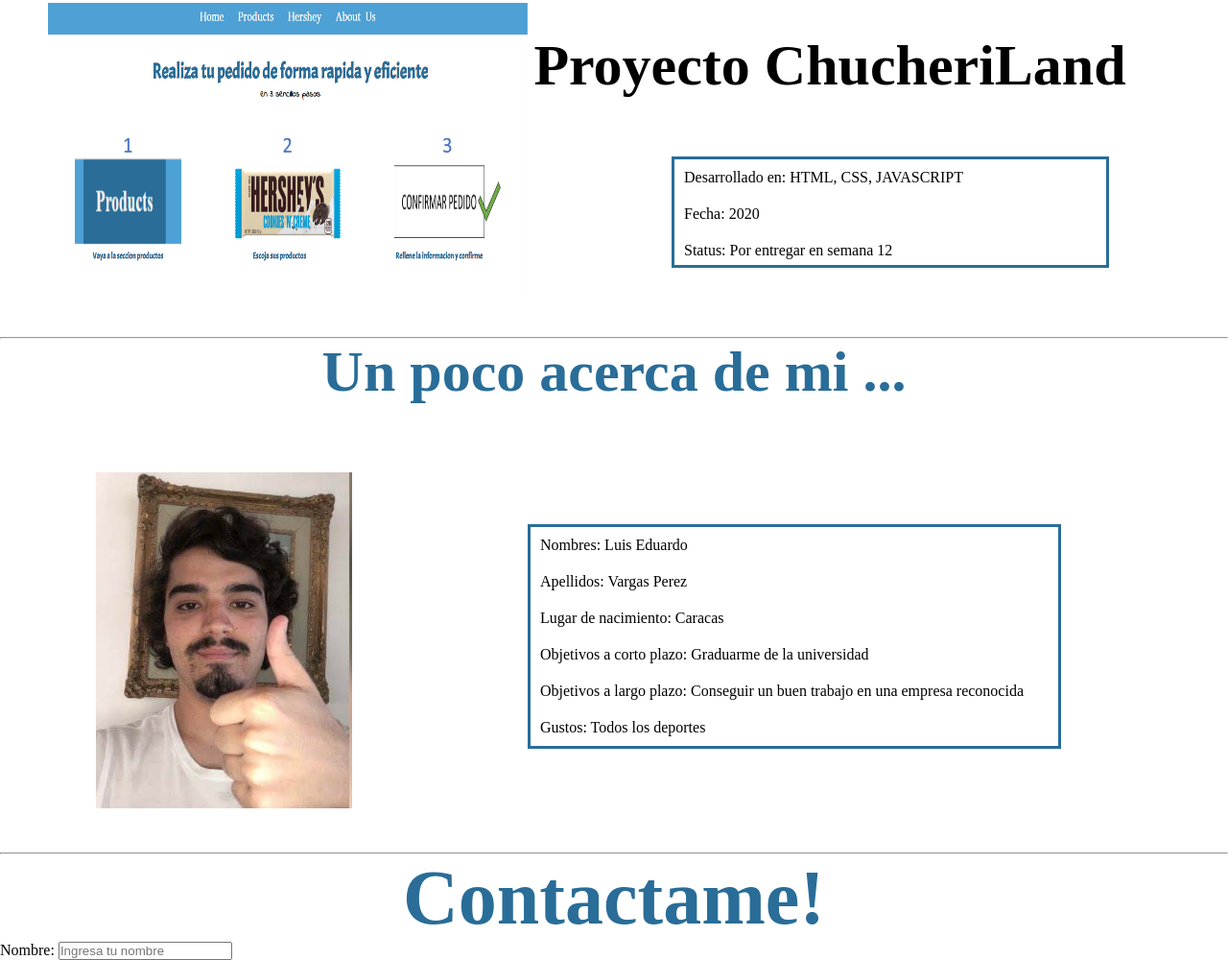
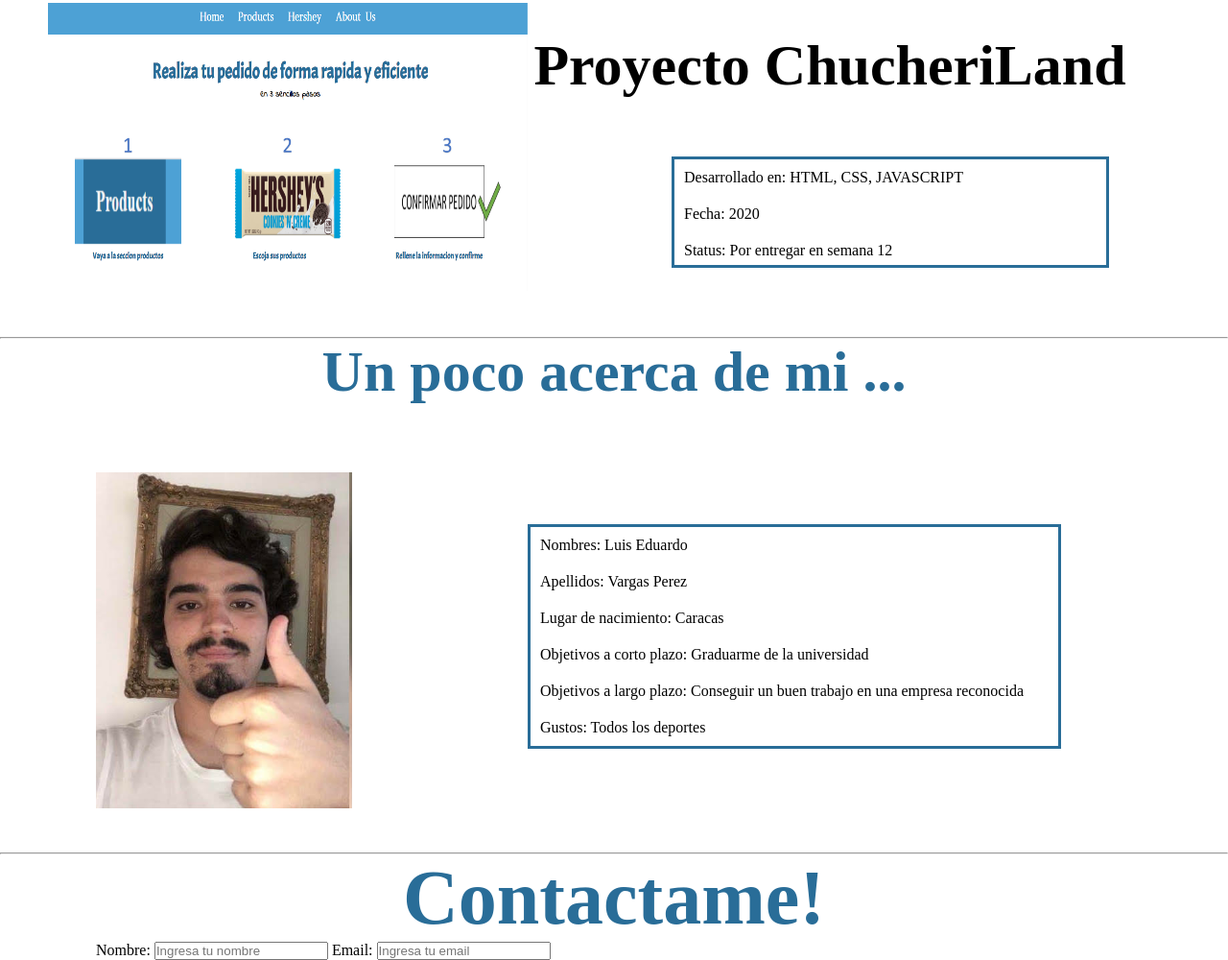
Before and after one commit to luisv99/Quiz1, a plain HTML site: page index.html in a window 1280 px wide. Shown: the part 1357-2357 px from the top of the page at 96% size. Drawn offline with Linux system fonts and the light colour scheme; a web font is replaced by a local one.

Commit message:
comenzando contact

```diff
--- a/index.html
+++ b/index.html
@@ -116,6 +116,9 @@
 <div class="formulario">
     <span>Nombre: </span>
     <input type="text" placeholder="Ingresa tu nombre">
+    <span>Email: </span>
+    <input type="text" placeholder="Ingresa tu email">
+
 </div>
 
 </body>
--- a/styles.css
+++ b/styles.css
@@ -181,5 +181,5 @@
 }
 
 .formulario{
-
+    margin-left: 100px;
 }
```
